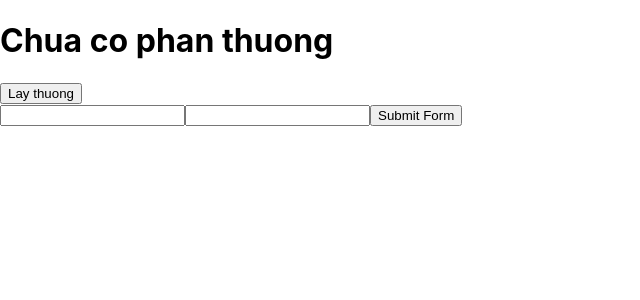
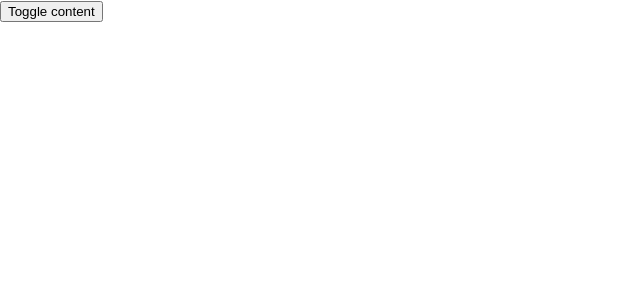
Before and after one commit to tunghoangdhqn/react-practise, a React (Create React App) app in the folder tiktok/: page / in a window 1280 px wide. Shown: the top 300 px of the page, without its empty margins (0-640 px from the left). Built offline with nearby package versions, Linux system fonts and the light colour scheme.

Commit message:
learn useeffect

```diff
--- a/tiktok/src/App.js
+++ b/tiktok/src/App.js
@@ -1,40 +1,17 @@
 
 import { useState } from 'react';
+import { useEffect } from 'react';
 
-const gifts = [
-  'gifts 1',
-  'gifts 2',
-  'gifts 3'
-];
+import Content from './Content';
+
 
 function App() {
+  const [showContent, setShowContent] = useState(false);
 
-  const [gift, setGift] = useState();
-  const [name, setName] = useState('');
-  const [email, setEmail] = useState('');
-
-  console.log(name);
-
-  const randomGift = () => {
-    const index = Math.floor(Math.random() * gifts.length);
-    setGift(gifts[index]);
-  };
-
-  const handleSubmit = () => {
-    console.log({
-      name,
-      email
-    });
-  };
   return (
     <div>
-      <h1>{gift || `Chua co phan thuong`}</h1>
-      <button onClick={randomGift} >Lay thuong</button>
-      <br />
-      <input value={name} onChange={e => setName(e.target.value)} />
-      <input value={email} onChange={e => setEmail(e.target.value)} />
-      <button onClick={handleSubmit}>Submit Form</button>
-
+      <button onClick={() => { setShowContent(!showContent); }}>Toggle content</button>
+      {showContent && <Content />}
     </div>
   );
 }
```
